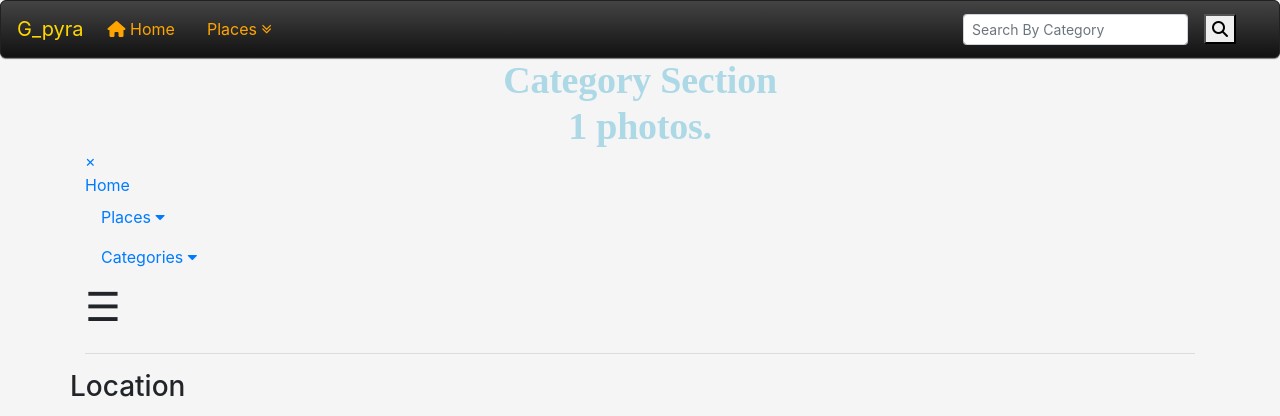
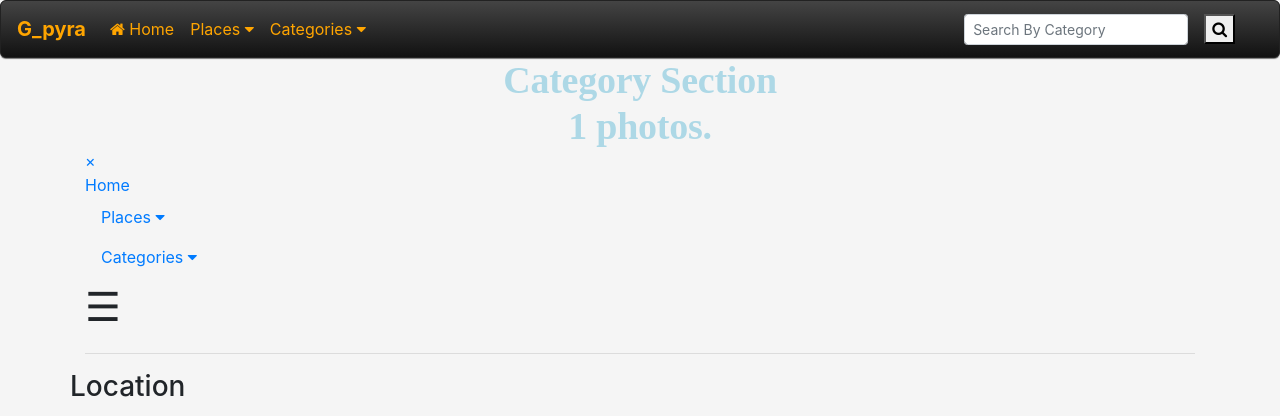
Before and after one commit to petermirithu/Gallery_app, a Django app: page /category/1 in a window 1280 px wide. Shown: the top 416 px of the page. Run offline with Django 3.2, Linux system fonts and the light colour scheme; data that the repository does not hold is empty; some libraries are stand-ins or nearby versions; some web fonts are replaced.

Commit message:
add category dropdown menu

```diff
--- a/G_pyra/templates/navbar.html
+++ b/G_pyra/templates/navbar.html
@@ -2,26 +2,21 @@
 <html>
   <head>
     <meta charset="utf-8">
-    <script src='https://kit.fontawesome.com/a076d05399.js'></script>
     <link rel="stylesheet" href="https://cdnjs.cloudflare.com/ajax/libs/font-awesome/4.7.0/css/font-awesome.min.css">
   </head>
   <body>
-    <nav id="bar" class="navbar sticky-top navbar-expand-lg navbar-light">
-      <a style="color:gold" href="{% url 'home' %}"class="navbar-brand">G_pyra</a>
+    <nav id="bar" class="navbar navbar-expand-lg navbar-light">
+      <a style="font-size:20px;"href="{% url 'home' %}"class="navbar-brand"><b>G_pyra</b></a>
       <button class="navbar-toggler" type="button" data-toggle="collapse" data-target="#navbarNavDropdown" aria-controls="navbarNavDropdown" aria-expanded="false" aria-label="Toggle navigation">
-        <span class="navbar-toggler-icon"></span>
+        <span class="navbar-toggler-icon bg-white"></span>
       </button>
       <div class="collapse navbar-collapse" id="navbarNavDropdown">
         <ul class="navbar-nav">
           <li class="nav-item active">
-            <a href="{% url 'home' %}" class="nav-link"  href=""><i class='fas fa-home'></i> Home</i><span class="sr-only">(current)</span></a></a>
-          </li>
-
-          <li class="nav-item">
-            <a class="nav-link"></a>
+            <a href="{% url 'home' %}" class="nav-link"  href=""><i class="fa fa-home" aria-hidden="true"></i> Home</i><span class="sr-only">(current)</span></a></a>
           </li>
           <div class="dropdown">
-            <a class="nav-link" id="dropdownMenuButton" data-toggle="dropdown" aria-haspopup="true" aria-expanded="false">Places <i class="fa fa-angle-double-down"></i></a>
+            <a class="nav-link" id="dropdownMenuButton" data-toggle="dropdown" aria-haspopup="true" aria-expanded="false">Places <i class="fa fa-caret-down" aria-hidden="true"></i></a>
             <div class="dropdown-menu" aria-labelledby="dropdownMenuButton">
               <h4>Kenya</h4>
               <a class="nav-link" href="/images/Nairobi">Nairobi</a>
@@ -35,6 +30,18 @@
               <a class="nav-link" href="/images/Arusha">Arusha</a>
             </div>
           </div>
+          <div class="dropdown">
+            <a class="nav-link" id="dropdownMenuButton" data-toggle="dropdown" aria-haspopup="true" aria-expanded="false">Categories <i class="fa fa-caret-down" aria-hidden="true"></i></a>
+            <div class="dropdown-menu" aria-labelledby="dropdownMenuButton">
+              <a class="nav-link" href="/category/Landscape">Landscape photos</a><br>
+              <a class="nav-link" href="/category/Wildlife">Wildlife photos</a><br>
+              <a class="nav-link" href="/category/Portrait">Portrait photos</a><br>
+              <a class="nav-link" href="/category/Architectural">Architectural photos</a><br>
+              <a class="nav-link" href="/category/Food">Food photos</a><br>
+              <a class="nav-link" href="/category/Vehicles">Vehicles photos</a><br>
+              <a class="nav-link" href="/category/Fashion">Fashion photos</a><br>
+            </div>
+          </div>
         </ul>
         <ul class="navbar-nav ml-auto">
 
@@ -45,7 +52,7 @@
               <a class="nav-link"></a>
             </li>
 
-            <button type="submit"><i class="fas fa-search" aria-hidden="true"></i></button>
+            <button type="submit"><i class="fa fa-search" aria-hidden="true"></i></button>
           </form>
 
           <li class="nav-item">
```
